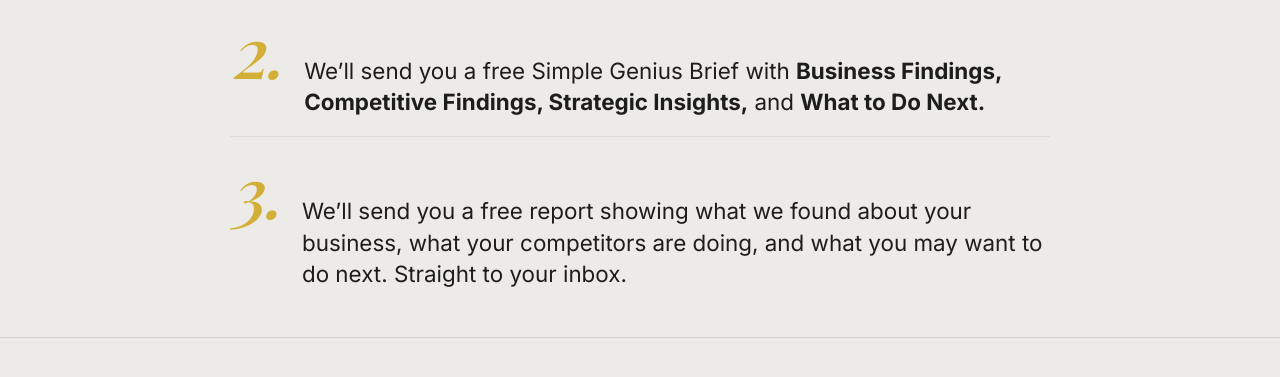
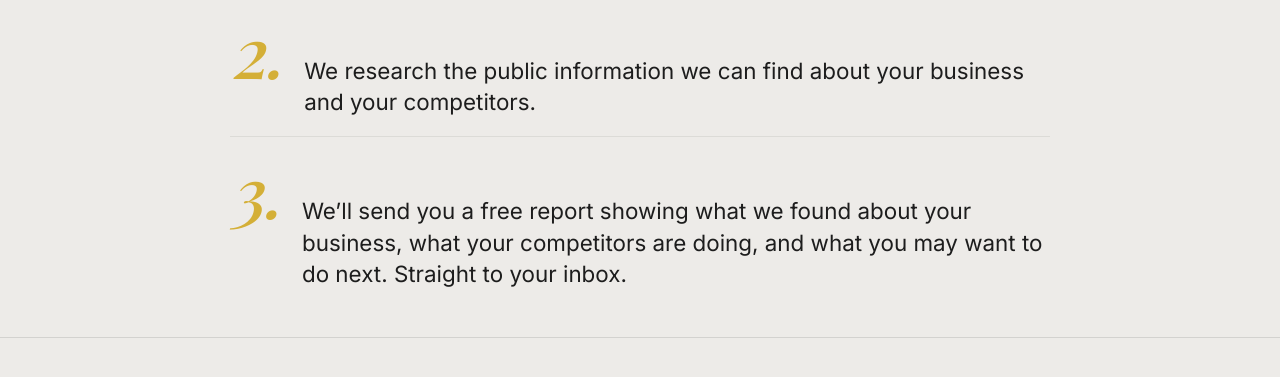
Before and after one commit to SamNorris11/simplegenius, a website: page try.html in a window 1280 px wide. Shown: the part 705-1082 px from the top of the page. Drawn offline with nearby package versions, Linux system fonts and the light colour scheme; a web font is replaced by a local one.

Commit message:
Try steps: rewrite step 2

```diff
--- a/try.html
+++ b/try.html
@@ -257,7 +257,7 @@ height="0" width="0" style="display:none;visibility:hidden"></iframe></noscript>
         </li>
         <li class="try-steps__item">
           <span class="try-steps__num">2.</span>
-          <p class="try-steps__body">We&rsquo;ll send you a free Simple Genius Brief with <em>Business Findings, Competitive Findings, Strategic Insights,</em> and <em>What to Do Next.</em></p>
+          <p class="try-steps__body">We research the public information we can find about your business and your competitors.</p>
         </li>
         <li class="try-steps__item">
           <span class="try-steps__num">3.</span>
```
